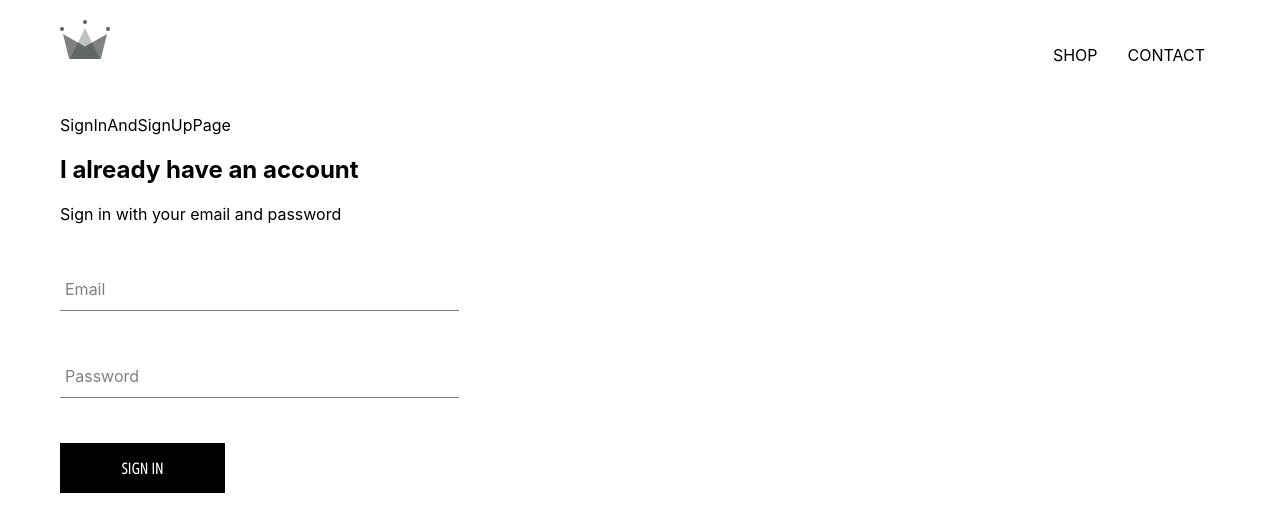
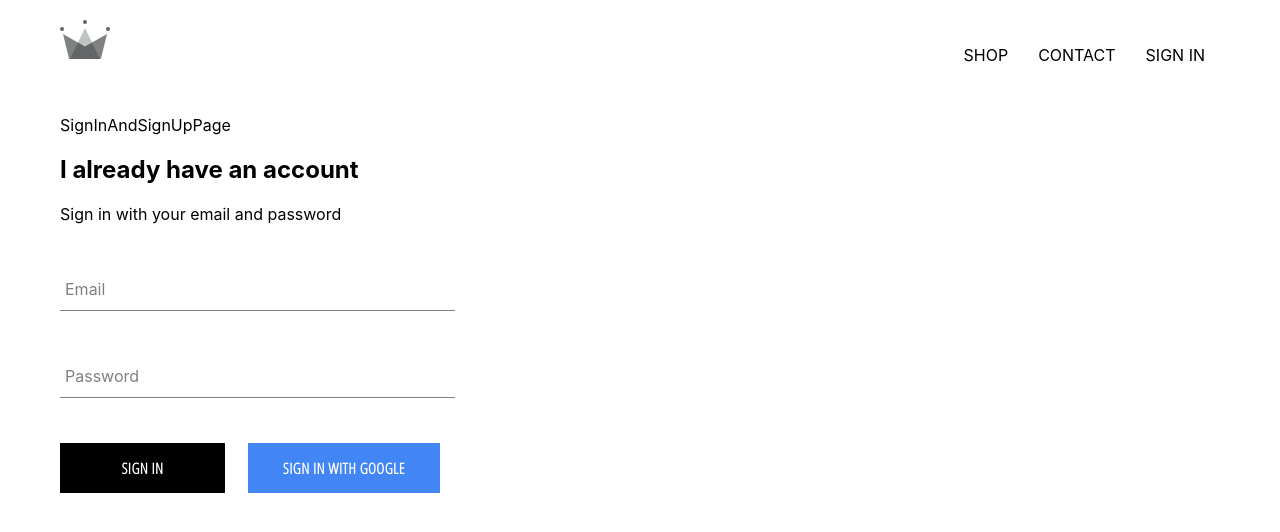
Before and after one commit to rt-cff/udemy-crwn-clothing, a React (Create React App) app: page /signin in a window 1280 px wide. Shown: the top 532 px of the page. Built offline with nearby package versions, Linux system fonts and the light colour scheme; no server answers.

Commit message:
integrated firebase with sign in page compnent and sigin in with Google feature

```diff
--- a/package.json
+++ b/package.json
@@ -6,6 +6,7 @@
     "@testing-library/jest-dom": "^4.2.4",
     "@testing-library/react": "^9.4.0",
     "@testing-library/user-event": "^7.2.1",
+    "firebase": "^7.9.3",
     "node-sass": "^4.13.1",
     "react": "^16.12.0",
     "react-dom": "^16.12.0",
--- a/src/App.js
+++ b/src/App.js
@@ -8,12 +8,36 @@
 import SignInAndSignUpPage from './pages/sign-in-and-sign-up/sign-in-and-sign-up.component'
 import ShopPage from './pages/shop/shop.component';
 
+import {auth} from './firebase/firebase.utils'
+
 const Hats = () => (<h1>HATS</h1>)
 
-function App() {
+class App extends React.Component {
+  constructor(props) {
+    super(props)
+
+    this.unsubscribeFromAuth = null
+    this.state = {
+      currentUser: null,
+    }
+  }
+
+  componentDidMount() {
+    this.unsubscribeFromAuth = auth.onAuthStateChanged(user => {
+      console.log(user)
+
+      this.setState({currentUser: user})
+    })
+  }
+
+  componentWillUnmount() {
+    this.unsubscribeFromAuth()
+  }
+
+  render() {
     return (
       <div className="App">
-      <Route path = '/' component = {Header}/>
+        <Header currentUser = {this.state.currentUser}/>
         <Switch>
           <Route exact path = '/' component = {HomePage}/>
           <Route exact path = '/shop' component = {ShopPage}/>
@@ -23,5 +47,6 @@
       </div>
     );
   }
+}
 
 export default App;
--- a/src/components/custom-button/custom-button.component.jsx
+++ b/src/components/custom-button/custom-button.component.jsx
@@ -2,8 +2,8 @@
 
 import './custom-button.styles.scss'
 
-const CustomButton = ({children, ...props}) => (
-    <button className = 'custom-button' {...props}>{children}</button>
+const CustomButton = ({children, isGoogleSignIn, ...props}) => (
+    <button className = {`custom-button ${isGoogleSignIn ? 'google-sign-in' : ''}`} {...props}>{children}</button>
 )
 
 export default CustomButton
--- a/src/components/custom-button/custom-button.styles.scss
+++ b/src/components/custom-button/custom-button.styles.scss
@@ -19,4 +19,14 @@
       color: black;
       border: 1px solid black;
     }
+
+    &.google-sign-in {
+      background-color: #4285f4;
+      color:white;
+
+      &:hover {
+        background: #357ae8;
+        border: none;
+      }
+    }
   }
--- a/src/components/header/header.component.jsx
+++ b/src/components/header/header.component.jsx
@@ -1,16 +1,21 @@
 import React, {Component} from 'react'
 import {Link} from 'react-router-dom'
+
+import {auth} from '../../firebase/firebase.utils'
 
 import {ReactComponent as Logo} from '../../assets/crown.svg'
 import './header.styles.scss'
 
-const Header = () => (
+const Header = ({currentUser}) => (
     <div className = 'header'>
         <Link className = 'logo-conatainer' to="/"><Logo className = 'logo'/></Link>
         <div className = 'options'>
             <Link className = 'option' to="/shop">SHOP</Link>
             <Link className = 'option' to="/contact">CONTACT</Link>
-
+            {   currentUser ?
+                <div className = 'option' onClick = {() => auth.signOut()}>SIGN OUT</div> :
+                <Link className = 'option' to="/signin">SIGN IN</Link>
+            }
         </div>
     </div>
 )
--- a/src/components/header/header.styles.scss
+++ b/src/components/header/header.styles.scss
@@ -20,6 +20,7 @@
 
     .option {
       padding: 10px 15px;
+      cursor: pointer;
     }
   }
 }
--- a/src/components/sign-in/sign-in.component.jsx
+++ b/src/components/sign-in/sign-in.component.jsx
@@ -1,6 +1,8 @@
 import React, {Component} from 'react'
 import FormInput from '../form-input/form-input.component'
 import CustomButton from '../custom-button/custom-button.component'
+
+import {signInWithGoogle} from '../../firebase/firebase.utils'
 
 import './sign-in.styles.scss'
 
@@ -16,11 +18,12 @@
 
     handleSubmit = e => {
         e.preventDefault()
+        this.setState({email: '', password: ''})
     }
 
     handleChange = e => {
         const {name, value} = e.target
-console.log(name, value, e)
+
         this.setState({[name]: value})
     }
 
@@ -36,7 +39,13 @@
                     <FormInput label = 'Email' name = 'email' type = 'email' value = {email} handleChange = {this.handleChange} required/>
                     <FormInput label = 'Password' name = 'password' type = 'password' value = {password} handleChange = {this.handleChange} required/>
 
-                    <CustomButton type = 'Submit'>Sign In</CustomButton>
+                    <div className = 'buttons'>
+                        <CustomButton type = 'submit'>Sign In</CustomButton>
+                        <CustomButton isGoogleSignIn onClick = {signInWithGoogle}>
+                            {' '}
+                            Sign In With Google{' '}
+                        </CustomButton>
+                    </div>
                 </form>
             </div>
         )
--- a/src/components/sign-in/sign-in.styles.scss
+++ b/src/components/sign-in/sign-in.styles.scss
@@ -1,9 +1,14 @@
 .sign-in {
-    width: 30vw;
+    width: 380px;
     display: 'flex';
     flex-direction: 'column';
 
     .title {
         margin: 10px 0px;
     }
+
+    .buttons {
+        display: flex;
+        justify-content: space-between;
+    }
 }
--- /dev/null
+++ b/src/firebase/firebase.utils.js
@@ -0,0 +1,24 @@
+import firebase from 'firebase/app'
+import 'firebase/firestore'
+import 'firebase/auth'
+
+const config = {
+    apiKey: "AIzaSyBw-4Wm9RNX59F7FyTXVy4A2iindv4imK4",
+    authDomain: "udemy-crwn-db-3dd87.firebaseapp.com",
+    databaseURL: "https://udemy-crwn-db-3dd87.firebaseio.com",
+    projectId: "udemy-crwn-db-3dd87",
+    storageBucket: "udemy-crwn-db-3dd87.appspot.com",
+    messagingSenderId: "553700448400",
+    appId: "1:553700448400:web:4a7f7184ec55ee135ca015"
+}
+
+firebase.initializeApp(config)
+
+export const auth = firebase.auth()
+export const firestore = firebase.firestore()
+
+const provider = new firebase.auth.GoogleAuthProvider()
+provider.setCustomParameters({prompt: 'select_account'})
+export const signInWithGoogle = () => auth.signInWithPopup(provider)
+
+export default firebase
```
Also changed, not shown: 1 other file (tests, documents, lock files or other folders). Lines whose indentation alone changed are shown as unchanged.
